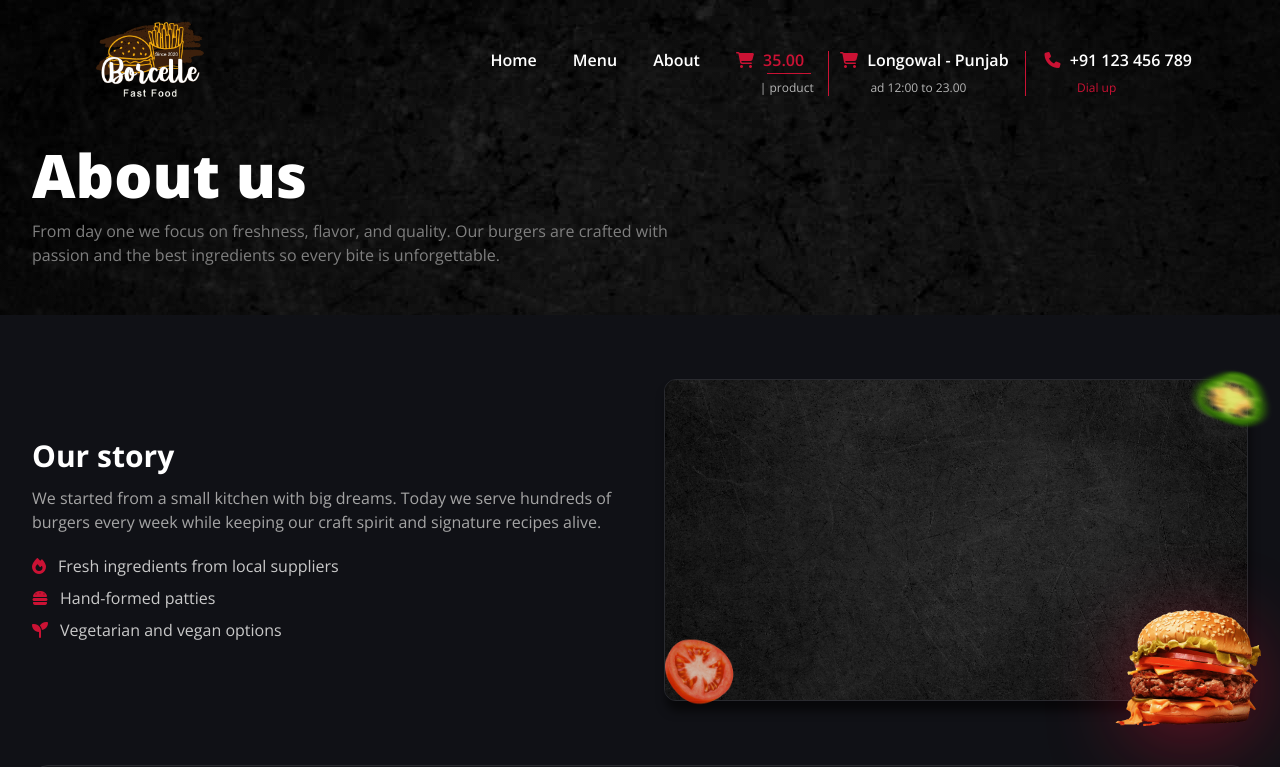
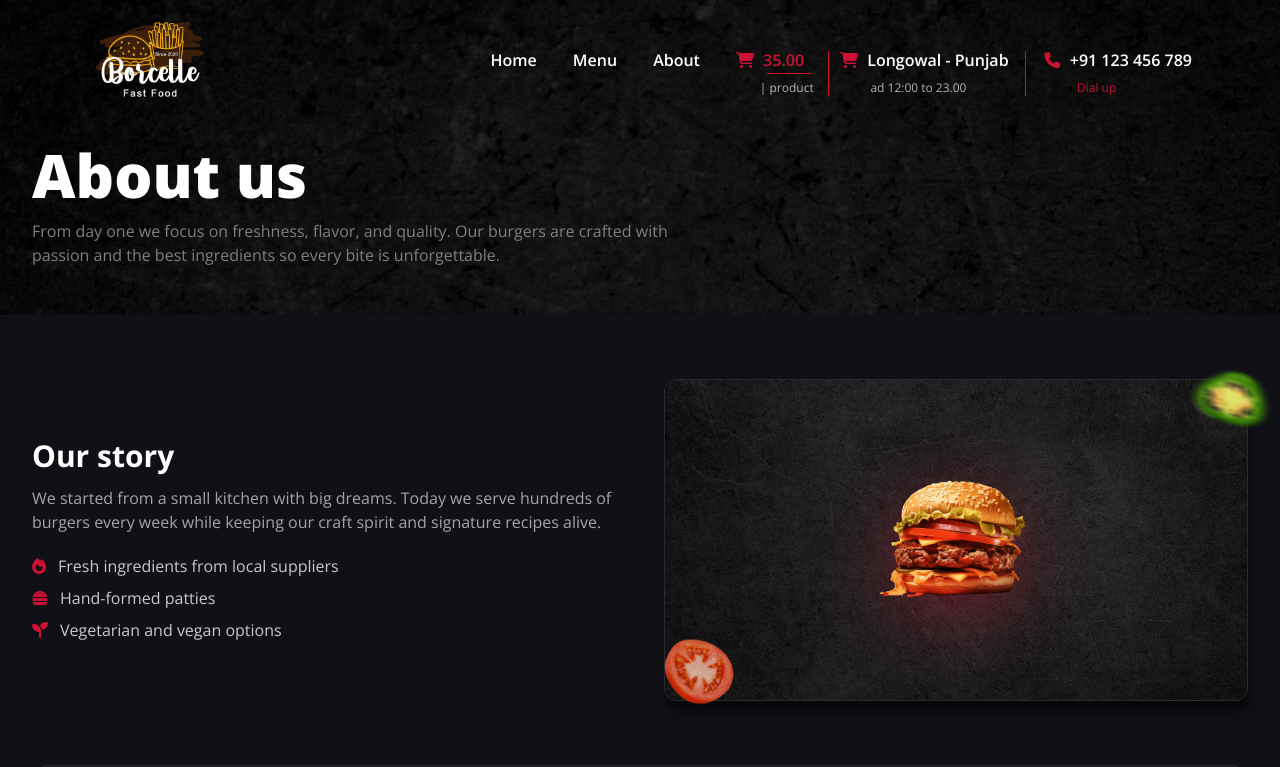
Before and after one commit to CodeWithAdityaKumar/team-endeavor, a React (Vite) app: page /about in a window 1280 px wide. Shown: the top 767 px of the page. Built offline with nearby package versions, Linux system fonts and the light colour scheme.

Commit message:
fixed about page

```diff
--- a/src/components/Hero.jsx
+++ b/src/components/Hero.jsx
@@ -210,7 +210,7 @@ export default function Hero() {
           href="#"
           className="third no-underline text-white w-[140px] md:w-[160px] h-[46px] md:h-[50px] rounded-[50px] bg-[linear-gradient(90deg,rgba(0,0,0,0)_-34%,rgba(255,0,47,1)_0%,rgba(135,0,25,1)_100%)] text-center flex items-center justify-center shadow-btn2 animate-btnMove"
         >
-          ₹99 only
+          24.84xl
         </a>
       </div>
     </div>
--- a/src/pages/About.jsx
+++ b/src/pages/About.jsx
@@ -34,9 +34,8 @@ export default function About() {
             <div className="rounded-xl overflow-hidden shadow-icon border border-[#292a2f]">
               <img src="/assests/main%20image.jpg" alt="kitchen" className="w-full h-64 md:h-80 object-cover" />
             </div>
-            {/* Burger image (mobile below, desktop overlapping) */}
-            <img src="/assests/burger.png" alt="burger" className="md:hidden w-40 mx-auto mt-4" />
-            <img src="/assests/burger.png" alt="burger" className="hidden md:block w-40 absolute -right-6 -bottom-10 drop-shadow-[0_15px_40px_rgba(203,18,52,0.45)]" />
+            {/* Burger image centered for all breakpoints */}
+            <img src="/assests/burger.png" alt="burger" className="w-32 sm:w-36 md:w-40 absolute left-1/2 top-1/2 -translate-x-1/2 -translate-y-1/2 z-20 drop-shadow-[0_15px_40px_rgba(203,18,52,0.45)]" />
             <img src="/assests/tomato.png" alt="tomato" className="hidden md:block w-28 absolute -left-6 -bottom-6 opacity-80" />
             <img src="/assests/green%20chilli.png" alt="green chilli" className="hidden md:block w-24 absolute -right-8 -top-6 rotate-12" />
           </div>
```
